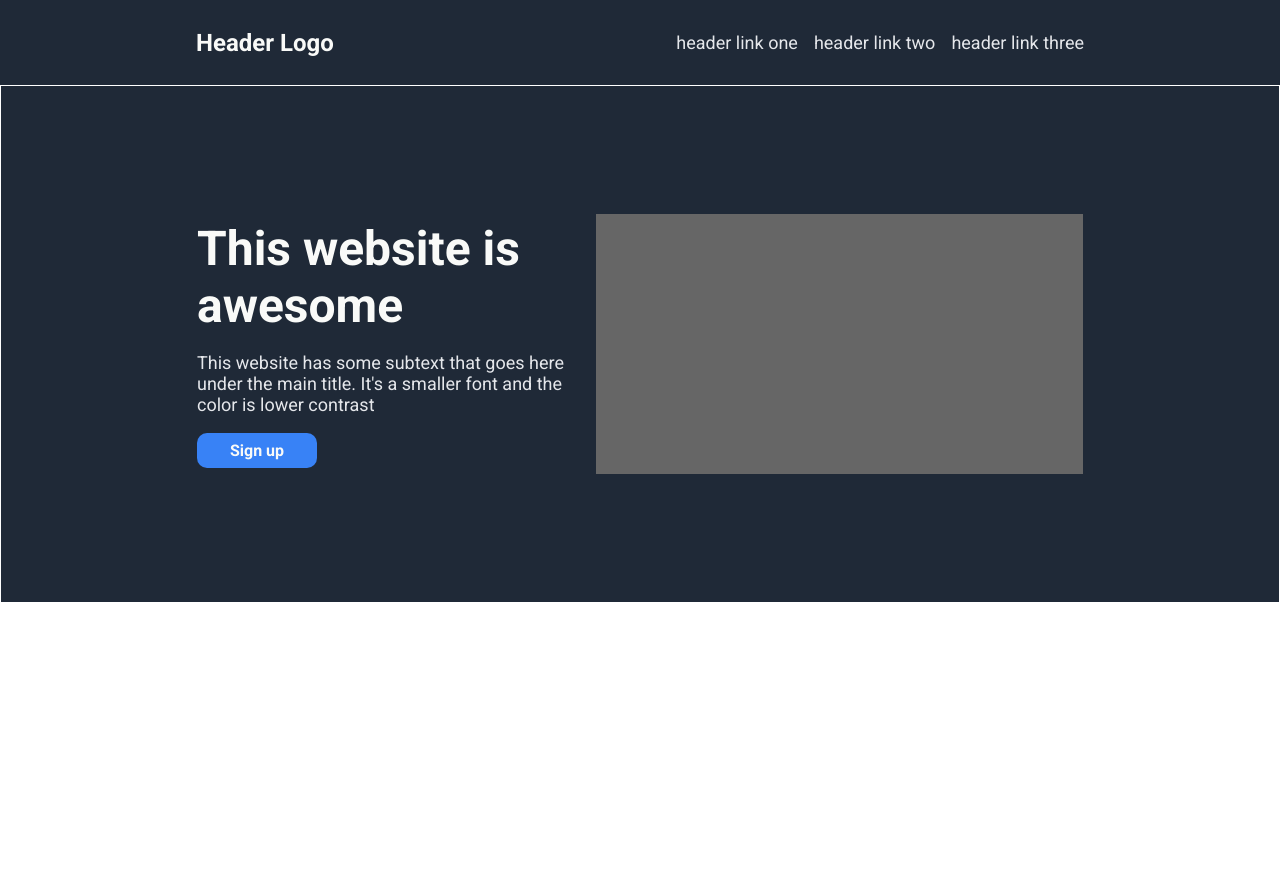
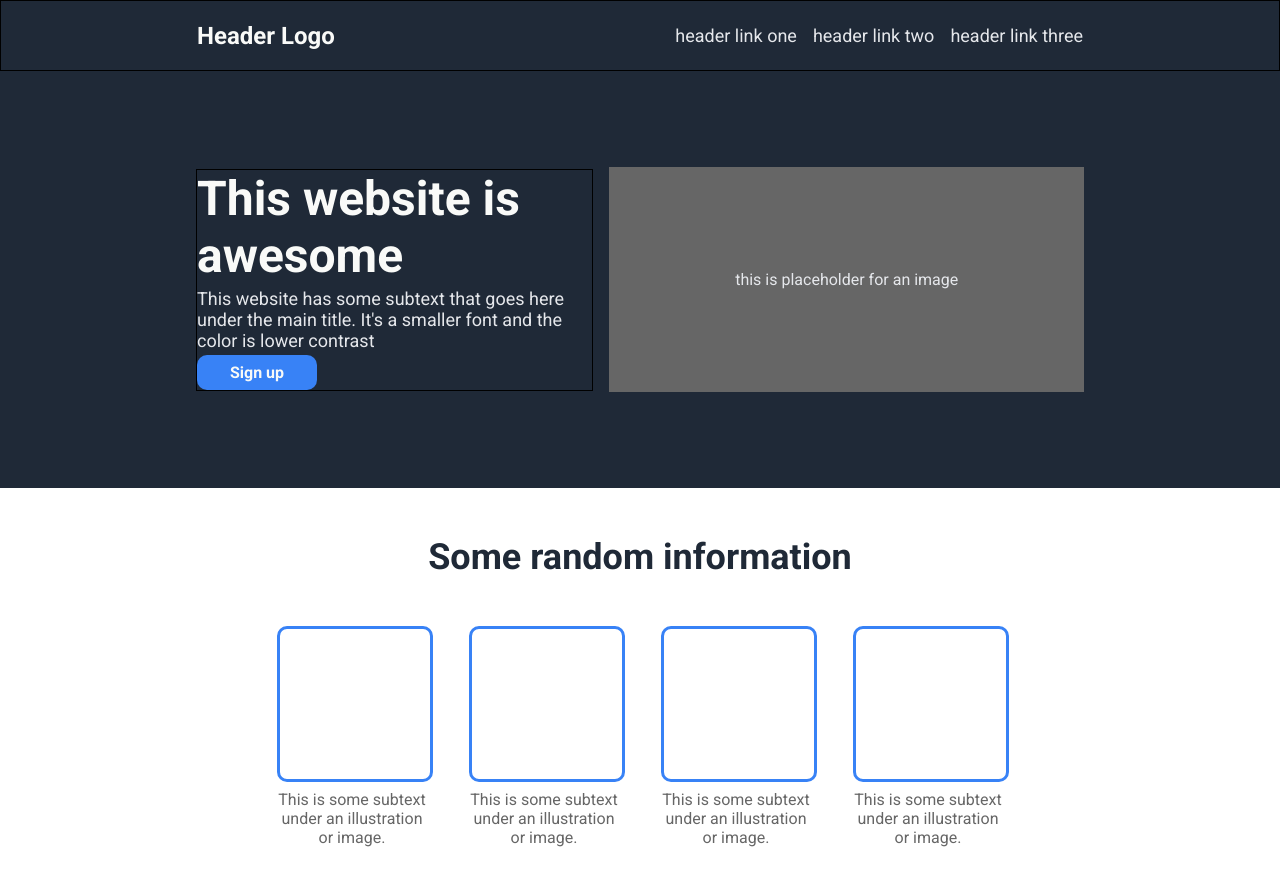
Before and after one commit to benjas909/flex-project, a plain HTML site: page index.html in a window 1280 px wide. Before the commit the page ends 800 px from the top, so only its background shows below. Drawn offline with Linux system fonts and the light colour scheme.

Commit message:
Add middle info section

```diff
--- a/index.html
+++ b/index.html
@@ -18,18 +18,73 @@
     <div class="hero">
       <div class="hero-left">
         <div class="hero-main">This website is awesome</div>
-        <p class="top-subtext">This website has some subtext that goes here under the main title. It's a smaller font and the color is lower contrast</p>
+        <div class="top-subtext">This website has some subtext that goes here under the main title. It's a smaller font and the color is lower contrast</div>
         <button class="sign-up"> Sign up </button>
       </div>
       <div class="hero-right">
+        this is placeholder for an image
+        <img src="#" alt="">
       </div>
-
 
     </div>
   </div>
 
   <div class="middle-section">
     <div class="info">
+      <div class="info-title">Some random information</div>
+      <div class="info-container">
+
+        <div class="item">
+
+          <div class="img-frame">
+
+          </div>
+
+          <div class="item-text">
+            This is some subtext under an illustration or image.
+          </div>
+
+
+        </div>
+
+        <div class="item">
+
+          <div class="img-frame">
+
+          </div>
+
+          <div class="item-text">
+            This is some subtext under an illustration or image.
+          </div>
+
+        </div>
+
+        <div class="item">
+
+          <div class="img-frame">
+
+          </div>
+
+          <div class="item-text">
+            This is some subtext under an illustration or image.
+          </div>
+
+        </div>
+
+        <div class="item">
+
+          <div class="img-frame">
+
+          </div>
+
+          <div class="item-text">
+            This is some subtext under an illustration or image.
+          </div>
+
+        </div>
+
+
+      </div>
 
 
     </div>
--- a/styles.css
+++ b/styles.css
@@ -29,7 +29,9 @@ a {
 .header {
   display: flex;
   align-items: center;
-  padding: 16px 196px;
+  padding: 8px 196px;
+
+  border: 1px solid black;
 
 }
 
@@ -50,9 +52,9 @@ a {
   display: flex;
   align-items: center;
   justify-content: space-between;
-  gap: 24px;
-  border: 1px solid white;
-  padding: 128px 196px;
+  gap: 16px;
+  /* border: 1px solid white; */
+  padding: 96px 196px;
 }
 
 .hero-left {
@@ -60,13 +62,17 @@ a {
   flex-direction: column;
   width: 400px;
   flex: 1 1 auto;
-  /* border: 1px solid black; */
+  border: 1px solid black;
+  gap: 4px;
 }
 
 .hero-right {
   display: flex;
-  height: 260px;
-  width: 520px;
+  justify-content: center;
+  align-items: center;
+  color: #E5E7EB;
+  height: 225px;
+  width: 480px;
   flex: 0 1 auto;
   background-color: #666;
   /* border: 1px solid white; */
@@ -79,6 +85,7 @@ a {
   color: #F9FAF8;
 }
 
+
 .sign-up {
   margin: 0;
   border: none;
@@ -90,3 +97,50 @@ a {
   color: #F9FAF8;
   font-weight: 900;
 }
+
+.middle-section {
+  display: flex;
+  flex-direction: column;
+}
+
+.info {
+  display: inherit;
+  flex-direction: column;
+  align-items: center;
+  gap: 48px;
+  padding: 48px;
+}
+
+.info-title {
+  font-size: 36px;
+  font-weight: bolder;
+  color: #1F2937;
+}
+
+.info-container {
+  display: inherit;
+  justify-content: space-between;
+  gap: 42px;
+  flex: 1 0 auto;
+  justify-content: center;
+  text-align: center;
+
+}
+
+.item {
+  display: flex;
+  flex-direction: column;
+  gap: 8px;
+  max-width: 150px;
+  /* border: 1px solid black; */
+  color: #666;
+}
+
+
+.img-frame {
+  height: 150px;
+  width: 150px;
+  border: 3px solid #3882F6;
+  flex: 0 0 auto;
+  border-radius: 10px;
+}
```
